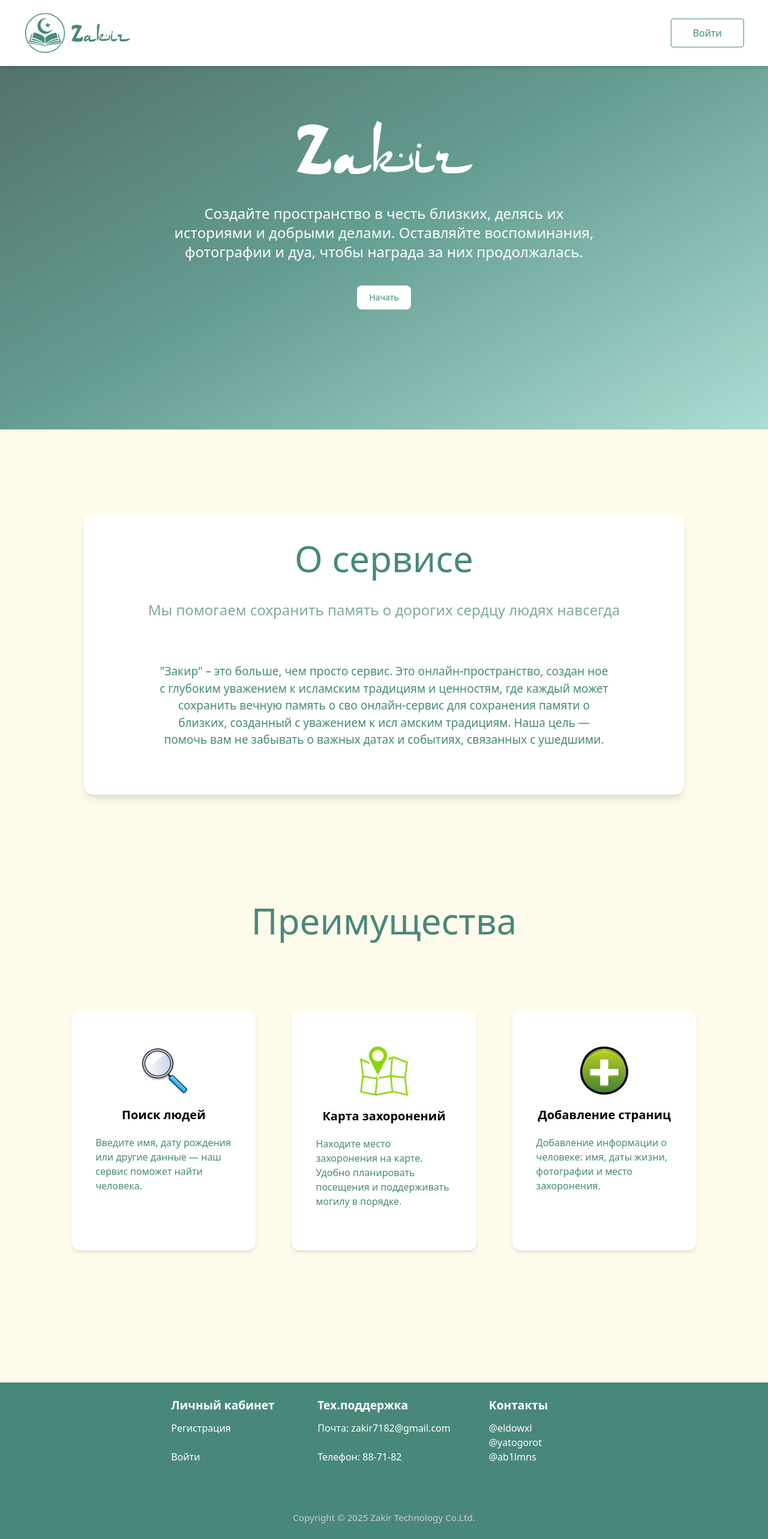
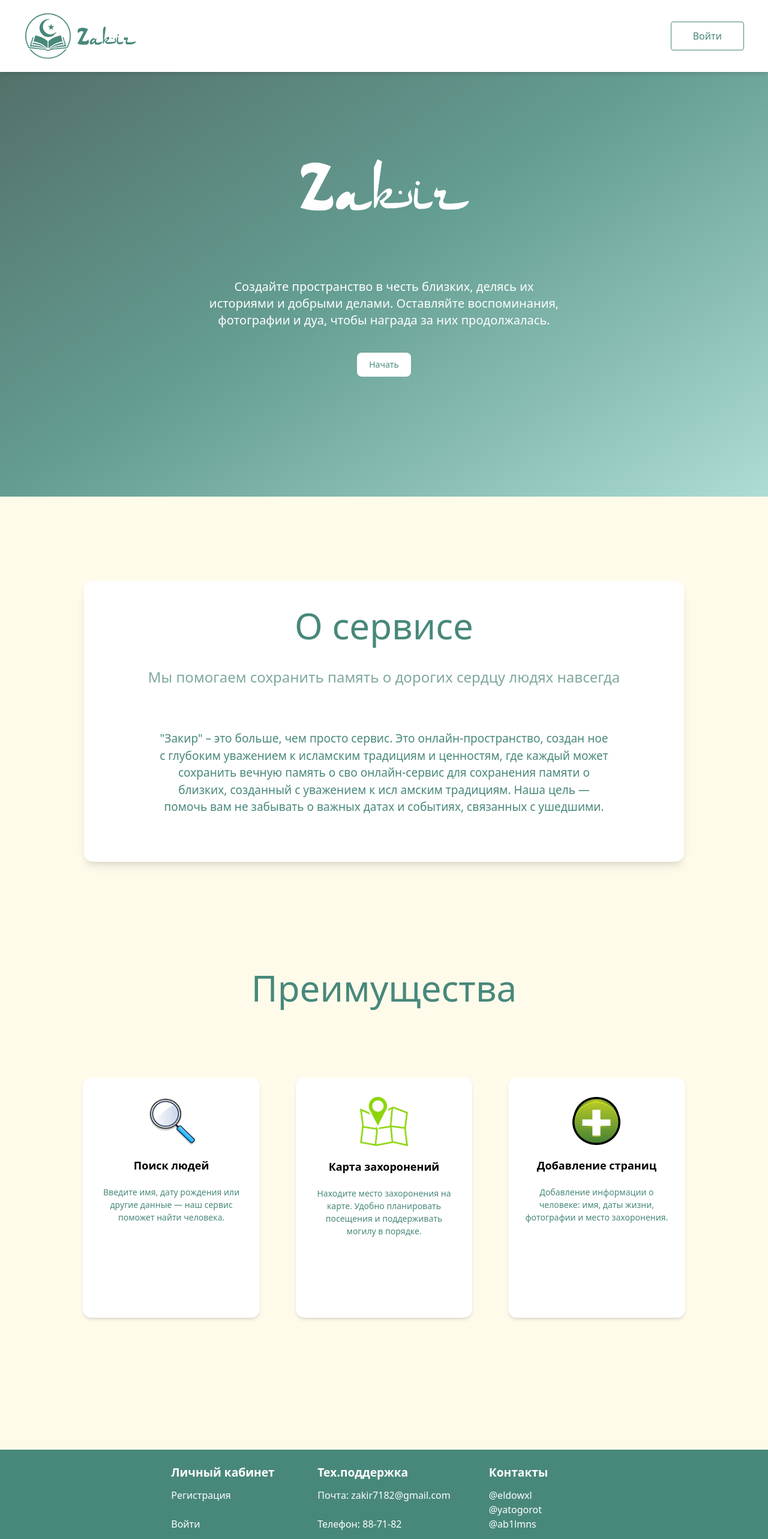
Before and after one commit to danik266/zakir, a Next.js app: page / in a window 1280 px wide. Shown: the top 2566 px of the page at 60% size. Built offline with nearby package versions, Linux system fonts and the light colour scheme; no server answers.

Commit message:
eldos gay

```diff
--- a/app/dashboard/add-list/page.tsx
+++ b/app/dashboard/add-list/page.tsx
@@ -138,7 +138,8 @@ export default function AddList() {
       >
         <div className="flex justify-center gap-5">
           <div className="flex flex-col items-center gap-5">
-            <div className="border-2 border-[#48887B] w-[600px] h-[600px] relative rounded-xl flex justify-center items-center overflow-hidden">
+            <div className="border-2 border-[#48887B] w-[600px]
+             h-[600px] relative rounded-xl flex justify-center items-center overflow-hidden">
               {photoPreview ? (
                 <>
                   <Image
--- a/app/dashboard/page.tsx
+++ b/app/dashboard/page.tsx
@@ -34,7 +34,7 @@ export default function Dashboard() {
        <>
   <div className="max-w-5xl mx-auto mt-10 p-6 bg-white rounded-lg shadow-md">
     <h1 className="text-3xl text-[#48887B] font-bold mt-3 mb-8 text-center">
-        Добропожаловать!
+        Добро пожаловать!
       </h1>
     <p className="mb-8 text-gray-700 text-[17px] text-center">
       Этот сайт создан для сохранения памяти о близких и значимых людях в мусульманской традиции.
--- a/components/shared/Advant/Advant.tsx
+++ b/components/shared/Advant/Advant.tsx
@@ -13,7 +13,7 @@ const Advant = () => {
     <>
     <div className="mt-45 bg-amber-50 h-[100vh]">
       <h2 className='text-6xl text-center text-[#48887B] mb-30'>Преимущества</h2>
-      <div className="flex justify-center gap-15">
+      <div className="md:flex md:flex-row md:justify-center flex flex-col items-center gap-8 md:gap-15">
         <Card
           img={lupa}
           title='Поиск людей'
--- a/components/shared/Card/Card.tsx
+++ b/components/shared/Card/Card.tsx
@@ -1,26 +1,27 @@
-import React, { ReactNode } from 'react'
+import React from 'react'
 import Image, { StaticImageData } from 'next/image'
+
 interface Props {
   img: StaticImageData,
-    title:string,
-    text:string
+  title: string,
+  text: string
 }
-const Card = ({img,title,text}:Props) => {
+
+const Card = ({ img, title, text }: Props) => {
   return (
-    <>
-    <div className="w-[24%] bg-white p-8 h-[400px] flex flex-col gap-5 items-center
-    px-10 py-15
+    <div className="w-[74%] bg-white p-8 h-[400px] flex flex-col gap-5 items-center
+      px-10 py-15 md:text-center md:w-[23%] md:h-[400px] md:px-6 md:py-8
       transition-transform duration-300 ease-in-out transform hover:-translate-y-2 hover:scale-105 hover:shadow-xl rounded-xl shadow-md">
+
       <Image
         src={img}
         height={80}
         width={80}
-            alt='Poisk'
+        alt={title}
       />
-            <h3 className='text-xl font-bold block'>{title}</h3>
-            <p className='block text-[16px] text-[#48887B]'>{text}</p>
+      <h3 className="text-xl font-bold block md:text-lg">{title}</h3>
+      <p className="block text-[16px] text-[#48887B] md:text-[14px]">{text}</p>
     </div>
-    </>
   )
 }
 
--- a/components/shared/Footer/Footer.css
+++ b/components/shared/Footer/Footer.css
@@ -1,7 +1,6 @@
 .footer {
     background-color: #48887B;
     color: #fff;
-    min-height: 30%;
     display: flex;
     flex-direction: column;
     justify-content: space-between;
@@ -12,7 +11,6 @@
     display: flex;
     justify-content: center;
     gap: 64px;
-    margin-bottom: 16px;
 }
 
 .footer-sections > div {
--- a/components/shared/Footer/Footer.tsx
+++ b/components/shared/Footer/Footer.tsx
@@ -5,8 +5,8 @@ const Footer = () => {
   return (
     <>
 
-        <footer className='footer'>
-            <div className='footer-sections p-6'>
+        <footer className='footer mt-180 md:mt-0'>
+            <div className='footer-sections p-6 flex items-center flex-col md:flex md:flex-row'>
                 <div>
                     <h3>Личный кабинет</h3>
                     <ul>
--- a/components/shared/Main/Main.tsx
+++ b/components/shared/Main/Main.tsx
@@ -9,15 +9,16 @@ const Main = () => {
   return (
     <>
         <div className="bg-[#48887B] bg-gradient-to-br from-[#506a65] via-[#649d92] to-[#adddd4]">
-      <div className="w-[700px] mx-auto flex flex-col items-center gap-10 py-50 text-white">
+      <div className="w-full md:w-[600px] mx-auto flex flex-col items-center gap-10 py-50 text-white">
       <div className="flex flex-col items-center gap-10">
         <Image
           src={zakir}
           width={300}
           height={220}
           alt='Zakir'
+          className='w-40 h-32 md:w-72 md:h-56'
           />
-        <p className="block text-center text-2xl">Создайте пространство в честь близких,
+        <p className="md:text-xl text-2xl block text-center">Создайте пространство в честь близких,
           делясь их историями и
            добрыми делами.
         Оставляйте воспоминания, фотографии и дуа, чтобы
--- a/components/shared/Navbar/Navbar.tsx
+++ b/components/shared/Navbar/Navbar.tsx
@@ -12,6 +12,7 @@ const Navbar = () => {
     <div className="w-[100%] z-1 bg-white fixed px-10 p-5 mx-auto flex justify-between items-center pt-5 shadow-md">
         <div className="flex items-center gap-2">
             <Image
+            className='md:w-20 md:h-20'
                 width={70}
                 height={70}
                 alt='Zakir'
@@ -19,6 +20,7 @@ const Navbar = () => {
                 />
                 <span>
                     <Image
+                        className=''
                         width={100}
                         height={70}
                         alt='zakir'
```
Lines whose indentation alone changed are shown as unchanged.
